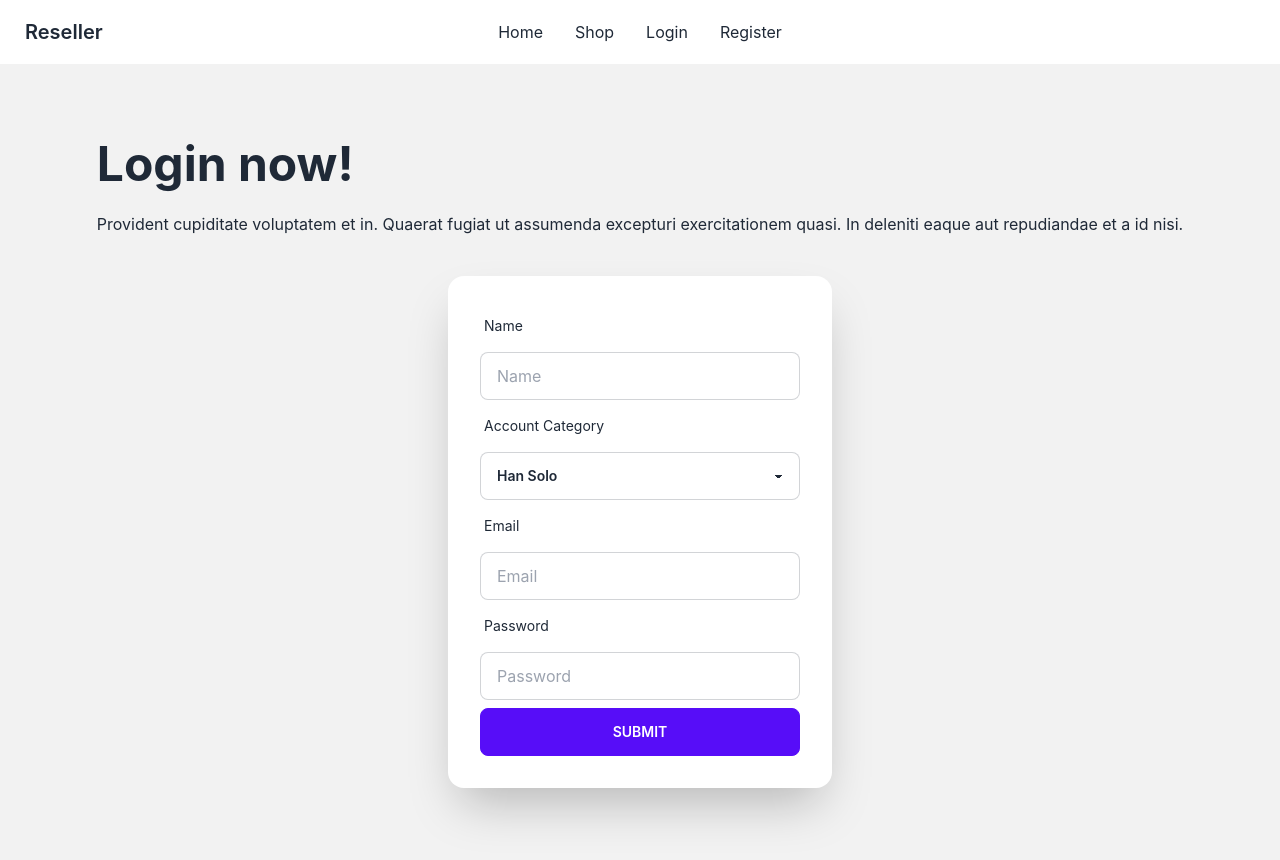
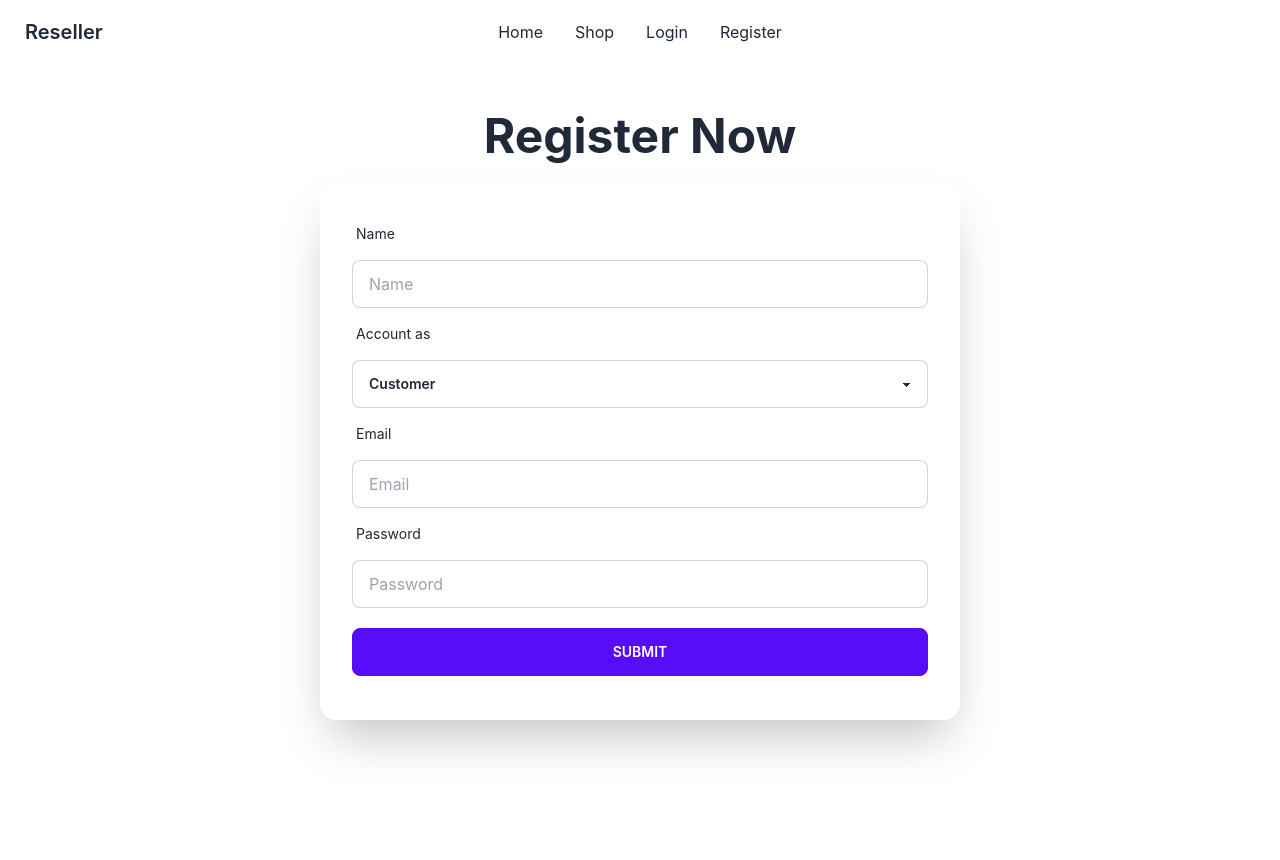
Before and after one commit to Rubayet-billah/resale-laptop-client, a React (Create React App) app: page /register in a window 1280 px wide. Shown: the top 860 px of the page. After the commit the page ends 800 px from the top, so only its background shows below. Built offline with nearby package versions, Linux system fonts and the light colour scheme; no server answers.

Commit message:
user stored in database and login implemented

```diff
--- a/src/contexts/AuthProvider/AuthProvider.js
+++ b/src/contexts/AuthProvider/AuthProvider.js
@@ -17,10 +17,9 @@ const AuthProvider = ({ children }) => {
     const loginUser = (email, password) => {
         return signInWithEmailAndPassword(auth, email, password)
     }
-    const updateUser = (name, photo) => {
+    const updateUser = (name) => {
         return updateProfile(auth.currentUser, {
-            displayName: name,
-            photoURL: photo
+            displayName: name
         })
     }
     const logoutUser = () => {
--- a/src/pages/Register/Login/Login.js
+++ b/src/pages/Register/Login/Login.js
@@ -1,9 +1,46 @@
-import React from 'react';
+import React, { useContext } from 'react';
+import { useForm } from 'react-hook-form';
+import { AuthContext } from '../../../contexts/AuthProvider/AuthProvider';
 
 const Login = () => {
+    const { loginUser } = useContext(AuthContext);
+    const { register, handleSubmit, formState: { errors }, reset } = useForm();
+
+    const handleLogin = (data) => {
+        const { email, password } = data;
+        loginUser(email, password)
+            .then(result => {
+                const user = result.user;
+                console.log(user)
+            })
+            .catch(err => console.error(err))
+
+    }
     return (
         <div>
-            login
+            <div>
+                <div className="mt-5 md:mt-12">
+                    <div className="text-center my-6">
+                        <h1 className="text-5xl font-bold">Login Here</h1>
+                    </div>
+                    <div className="card w-full md:w-1/2 shadow-2xl bg-base-100 mx-auto">
+                        <form className='card-body' onSubmit={handleSubmit(handleLogin)}>
+                            <label className="label">
+                                <span className="label-text">Email</span>
+                            </label>
+                            <input className='input input-bordered w-full' type='email' placeholder='Email' {...register("email", { required: true })} />
+                            {errors.email && <span className='text-red-500 text-sm italic'>Email is required</span>}
+
+                            <label className="label">
+                                <span className="label-text">Password</span>
+                            </label>
+                            <input className='input input-bordered w-full' type='password' placeholder='Password' {...register("password", { required: true })} />
+                            {errors.password && <span className='text-red-500 text-sm italic'>Password is required</span>}
+                            <input className='btn btn-primary my-3' type="submit" />
+                        </form>
+                    </div>
+                </div>
+            </div>
         </div>
     );
 };
--- a/src/pages/Register/Register/Register.js
+++ b/src/pages/Register/Register/Register.js
@@ -1,50 +1,80 @@
 import React, { useContext } from 'react';
 import { useForm } from 'react-hook-form';
+import { useNavigate } from 'react-router-dom';
 import { AuthContext } from '../../../contexts/AuthProvider/AuthProvider';
 
 const Register = () => {
-    const { user, createUser } = useContext(AuthContext);
+    const { createUser, updateUser } = useContext(AuthContext);
 
-    const { register, handleSubmit, formState: { errors } } = useForm();
+    const navigate = useNavigate()
+
+    const { register, handleSubmit, formState: { errors }, reset } = useForm();
     // console.log(errors)
 
     const handleRegister = (data) => {
         const { name, email, password, category } = data;
+        // creating user
         createUser(email, password)
             .then(result => {
-                const user = result.user;
-                console.log(user)
+                // update user
+                updateUser(name)
+                    .then(() => {
+                        const { displayName, email, uid } = result.user;
+                        const user = {
+                            name: displayName,
+                            email,
+                            role: category,
+                            userId: uid
+                        }
+                        fetch('http://localhost:5000/users', {
+                            method: 'POST',
+                            headers: {
+                                'content-type': 'application/json'
+                            },
+                            body: JSON.stringify(user)
+                        })
+                            .then(res => res.json())
+                            .then(data => {
+                                console.log(data)
+                                reset();
+                                navigate('/')
+                            })
+
+                    }).catch(err => console.error(err))
             }).catch(err => console.error(err))
 
     }
     return (
         <div>
-            <div className="hero min-h-screen bg-base-200">
-                <div className="hero-content flex-col">
-                    <div className="text-center lg:text-left">
-                        <h1 className="text-5xl font-bold">Login now!</h1>
-                        <p className="py-6">Provident cupiditate voluptatem et in. Quaerat fugiat ut assumenda excepturi exercitationem quasi. In deleniti eaque aut repudiandae et a id nisi.</p>
+            <div>
+                <div className="mt-5 md:mt-12">
+                    <div className="text-center my-6">
+                        <h1 className="text-5xl font-bold">Register Now</h1>
                     </div>
-                    <div className="card flex-shrink-0 w-full max-w-sm shadow-2xl bg-base-100">
+                    <div className="card w-full md:w-1/2 shadow-2xl bg-base-100 mx-auto">
                         <form className='card-body' onSubmit={handleSubmit(handleRegister)}>
 
                             <label className="label">
                                 <span className="label-text">Name</span>
                             </label>
-                            <input className='input input-bordered w-full' placeholder='Name' {...register("name", { required: true })} />
+                            <input className='input input-bordered w-full' type='text' placeholder='Name' {...register("name", { required: true })} />
                             {errors.name && <span className='text-red-500 text-sm italic'>Name is required</span>}
 
                             <label className="label">
+                                <span className="label-text">Account as</span>
+                            </label>
+                            <select className="select select-bordered w-full" {...register("category", { required: true })} >
+                                <option>Customer</option>
+                                <option>Seller</option>
+                            </select>
+                            {/* <label className="label">
                                 <span className="label-text">Account Category</span>
                             </label>
-                            <select className="select select-bordered w-full max-w-xs" {...register("category", { required: true })} >
-                                <option>Han Solo</option>
-                                <option>Greedo</option>
-                            </select>
+                            <input className='input input-bordered w-full' type="file" name="" id="" /> */}
                             <label className="label">
                                 <span className="label-text">Email</span>
                             </label>
-                            <input className='input input-bordered w-full' placeholder='Email' {...register("email", { required: true })} />
+                            <input className='input input-bordered w-full' type='email' placeholder='Email' {...register("email", { required: true })} />
                             {errors.email && <span className='text-red-500 text-sm italic'>Email is required</span>}
                             {/* register your input into the hook by invoking the "register" function */}
 
@@ -53,11 +83,11 @@ const Register = () => {
                             <label className="label">
                                 <span className="label-text">Password</span>
                             </label>
-                            <input className='input input-bordered w-full' placeholder='Password' {...register("password", { required: true })} />
+                            <input className='input input-bordered w-full' type='password' placeholder='Password' {...register("password", { required: true })} />
                             {errors.password && <span className='text-red-500 text-sm italic'>Password is required</span>}
                             {/* errors will return when field validation fails  */}
 
-                            <input className='btn btn-primary' type="submit" />
+                            <input className='btn btn-primary my-3' type="submit" />
                         </form>
                     </div>
                 </div>
```
